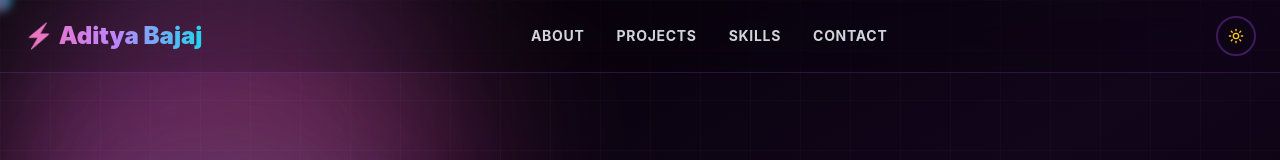
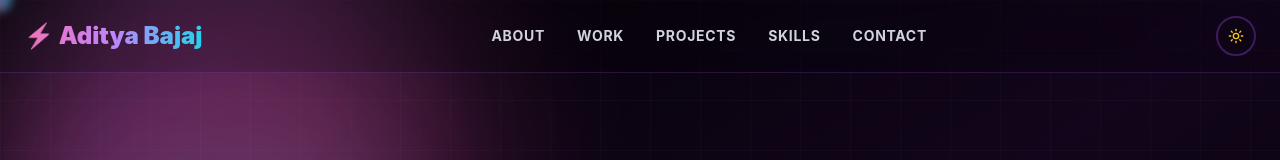
Before and after one commit to adiVIT/Portfoilo_New, a Next.js app: page / in a window 1280 px wide. Shown: the top 160 px of the page. Built offline with nearby package versions, Linux system fonts and the light colour scheme.

Commit message:
added button about and work

```diff
--- a/app/page.tsx
+++ b/app/page.tsx
@@ -376,7 +376,7 @@ export default function Portfolio() {
             </motion.div>
 
             <div className="hidden md:flex items-center gap-8">
-              {["ABOUT", "PROJECTS", "SKILLS", "CONTACT"].map((item, index) => (
+              {["ABOUT", "WORK", "PROJECTS", "SKILLS", "CONTACT"].map((item, index) => (
                 <motion.a
                   key={item}
                   href={`#${item.toLowerCase()}`}
@@ -416,7 +416,7 @@ export default function Portfolio() {
       </nav>
 
       {/* INSANE Hero Section */}
-      <section className="relative min-h-screen flex items-center justify-center z-10 overflow-hidden pt-32">
+      <section id="about" className="relative min-h-screen flex items-center justify-center z-10 overflow-hidden pt-32">
         <div className="container mx-auto px-6 text-center">
           {/* Profile with crazy effects */}
           <motion.div
```
